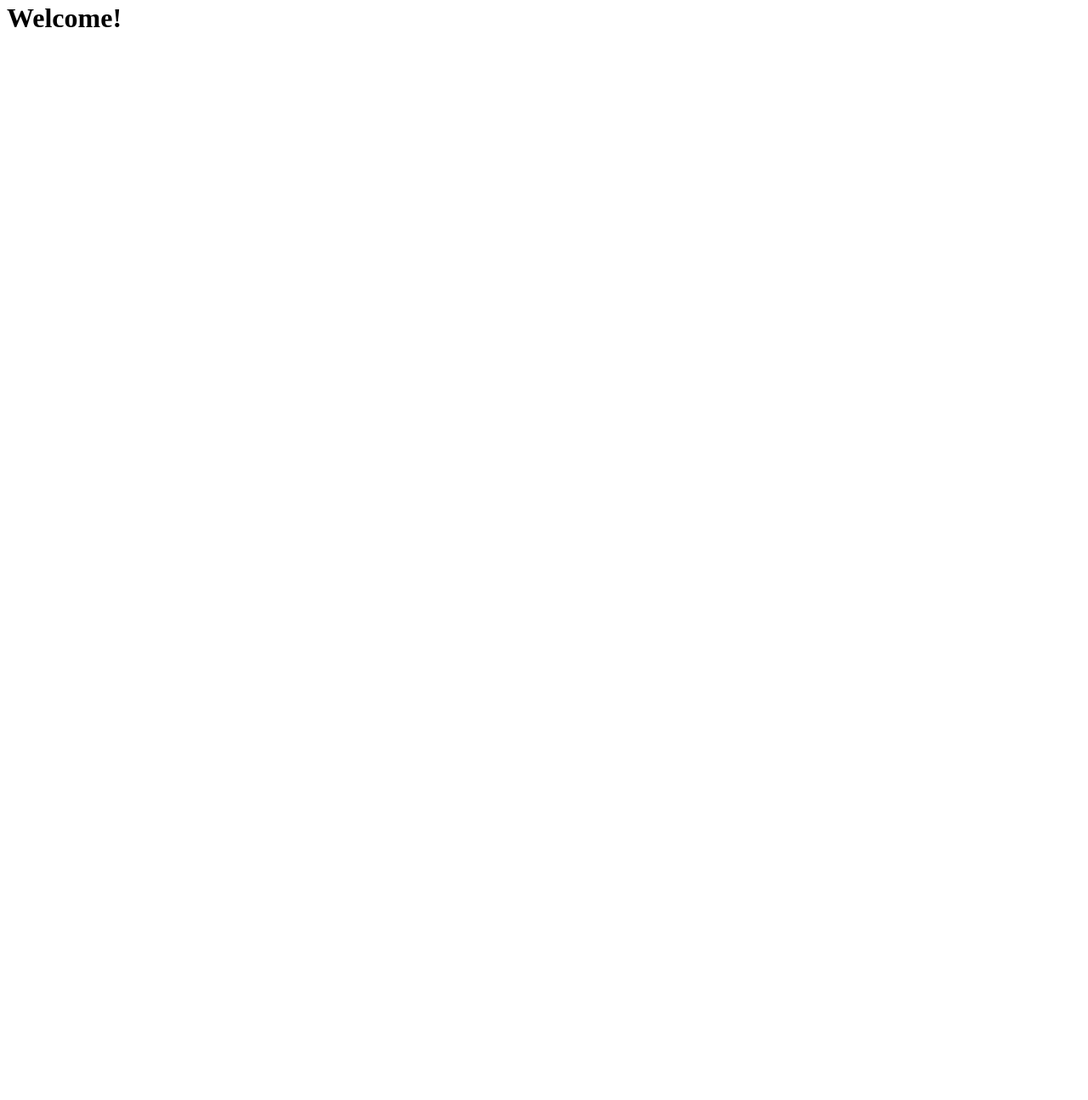
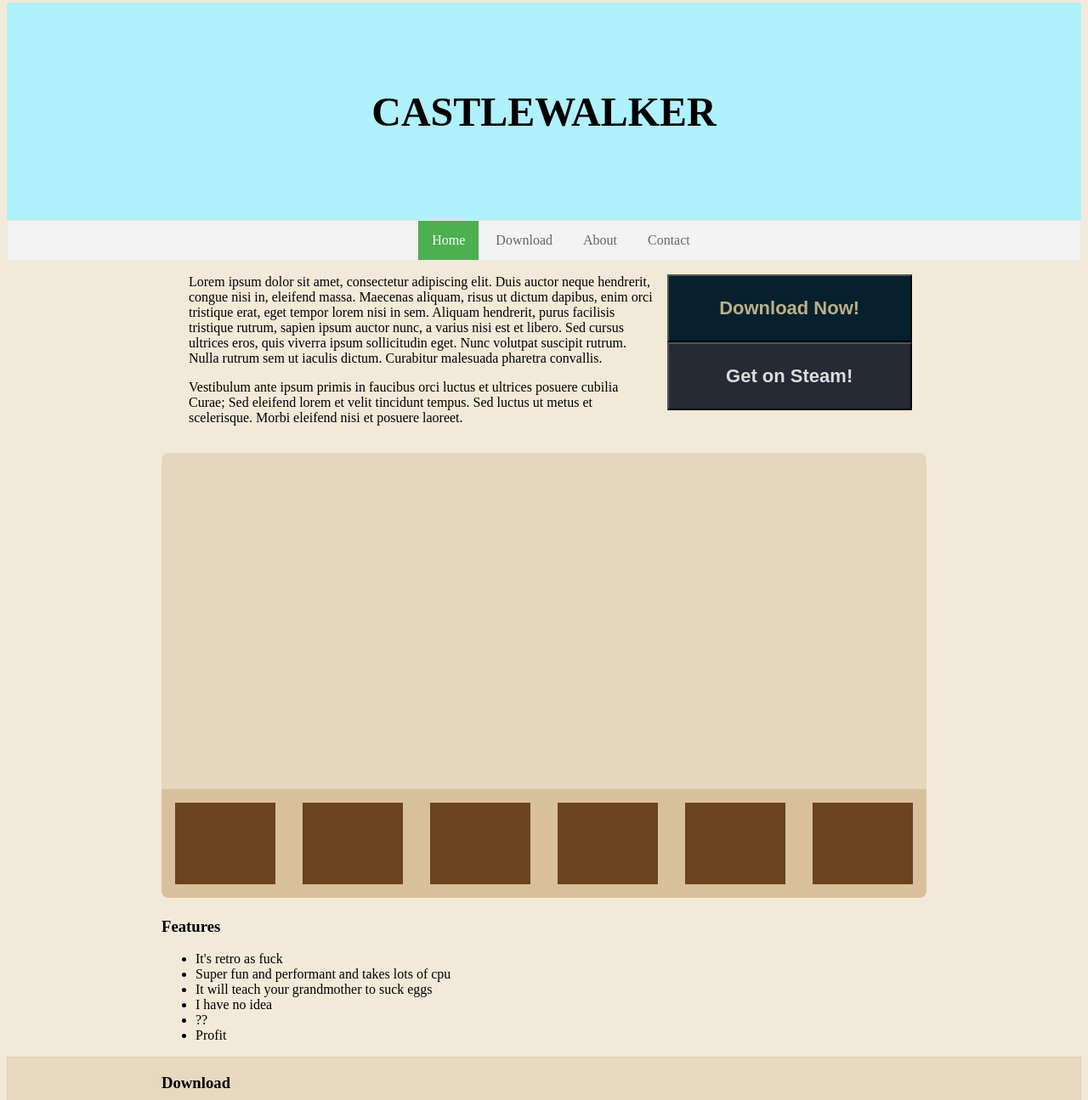
Before and after one commit to tonymichaelhead/castlewalker, a plain HTML site: page index.html in a window 1280 px wide. Shown: the part 5-1300 px from the top of the page at 85% size. Before the commit the page ends 800 px from the top, so only its background shows below. Drawn offline with Linux system fonts and the light colour scheme.

Commit message:
Commit uncommitted changes

```diff
--- a/index.html
+++ b/index.html
@@ -1 +1,134 @@
-<h1>Welcome!</h1>
+<!doctype html>
+
+<html lang="en">
+<head>
+  <meta charset="utf-8">
+
+  <title>Castlewalker: A Dope Retro RPG</title>
+  <meta name="description" content="The HTML5 Herald">
+  <meta name="author" content="SitePoint">
+
+  <link rel="stylesheet" href="styles.css">
+
+</head>
+<body>
+    <!-- Hero -->
+    <div class="hero">
+        <h1 class="title">Castlewalker</h1>
+    </div>
+
+    <!--  Navbar -->
+    <div class="navbar-wrapper">
+      <ul class="navbar">
+        <li class="navbar__item">
+          <a href="#" class="active">Home</a>
+        </li>
+        <li class="navbar__item">
+          <a href="#">Download</a>
+        </li>
+        <li class="navbar__item">
+          <a href="#">About</a>
+        </li>
+        <li class="navbar__item">
+          <a href="#">Contact</a>
+        </li>
+      </ul>
+    </div>
+
+    <div class="content">
+        <div class="main-wrapper">
+            <div class="main-wrapper__content">
+                <p>
+                    Lorem ipsum dolor sit amet, consectetur adipiscing elit. Duis auctor neque hendrerit, congue nisi in, eleifend massa. Maecenas aliquam, risus ut dictum dapibus, enim orci tristique erat, eget tempor lorem nisi in sem. Aliquam hendrerit, purus facilisis tristique rutrum, sapien ipsum auctor nunc, a varius nisi est et libero. Sed cursus ultrices eros, quis viverra ipsum sollicitudin eget. Nunc volutpat suscipit rutrum. Nulla rutrum sem ut iaculis dictum. Curabitur malesuada pharetra convallis.
+                </p>
+                <p>
+                    Vestibulum ante ipsum primis in faucibus orci luctus et ultrices posuere cubilia Curae; Sed eleifend lorem et velit tincidunt tempus. Sed luctus ut metus et scelerisque. Morbi eleifend nisi et posuere laoreet.
+                </p>
+
+            </div>
+            <div class="main-wrapper__buttons">
+                <button class="btn-call btn-call--blue">Download Now!</button>
+                <button class="btn-call btn-call--grey">Get on Steam!</button>
+            </div>
+        </div>
+
+        <!-- Carasol Placeholder -->
+        <div class="carasol">
+            <div class="carasol__content"></div>
+            <div class="carasol__nav">
+               <div class="carasol__thumbnail"></div>
+               <div class="carasol__thumbnail"></div>
+               <div class="carasol__thumbnail"></div>
+               <div class="carasol__thumbnail"></div>
+               <div class="carasol__thumbnail"></div>
+               <div class="carasol__thumbnail"></div>
+            </div>
+        </div>
+
+        <!-- Features Section -->
+        <div>
+             <h3>Features</h3>
+            <ul>
+                <li>It's retro as fuck</li>
+                <li>Super fun and performant and takes lots of cpu</li>
+                <li>It will teach your grandmother to suck eggs</li>
+                <li>I have no idea</li>
+                <li>??</li>
+                <li>Profit</li>
+            </ul>
+        </div>
+    </div>
+
+    <section class="specs">
+        <div class="content">
+            <h3>Download</h3>
+            <p>Lorem ipsum dolor sit amet, consectetur adipiscing elit. Sed et interdum eros. Aenean vulputate purus quam, vel molestie augue vulputate sit amet.</p>
+            <ul class="builds-list">
+                <li class="builds-list__item">
+                    <span class="builds-list__icon">&#x2615;</span>
+                    <a href="#">Windows</a>
+                    <span>409.5 MiB</span>
+                </li>
+                <li class="builds-list__item">
+                    <span class="builds-list__icon">&#x2615;</span>
+                    <a href="#">macOS</a>
+                    <span>409.5 MiB</span>
+                </li>
+                <li class="builds-list__item">
+                    <span class="builds-list__icon">&#x2615;</span>
+                    <a href="#">Source</a>
+                    <span>409.5 MiB</span>
+                </li>
+                <li class="builds-list__item">
+                    <span class="builds-list__icon">&#x2615;</span>
+                    <a href="#">Linux</a>
+                    <span>409.5 MiB</span>
+                </li>
+                <li class="builds-list__item">
+                    <span class="builds-list__icon">&#x2615;</span>
+                    <a href="#">iOS</a>
+                    <span>409.5 MiB</span>
+                </li>
+                <li class="builds-list__item">
+                    <span class="builds-list__icon">&#x2615;</span>
+                    <a href="#">Android</a>
+                    <span>409.5 MiB</span>
+                </li>
+            </ul>
+        </div>
+    </section>
+    <script src="js/scripts.js"></script>
+</body>
+</html>
+
+
+<!DOCTYPE html>
+<html lang="en">
+<head>
+	<meta charset="UTF-8">
+	<title></title>
+</head>
+<body>
+
+</body>
+</html>
--- /dev/null
+++ b/styles.css
@@ -0,0 +1,161 @@
+body {
+  background-color: #f2ead8;
+}
+
+.hero {
+  height: 16rem;
+  display: flex;
+  align-items: center;
+  justify-content: center;
+  background-color: #aff1fd;
+}
+
+.hero h1 {
+  text-transform: uppercase;
+}
+
+.navbar-wrapper {
+  border: 1px solid #e7e7e7;
+  background-color: #f3f3f3;
+}
+
+.navbar {
+  max-width: 900px;
+  list-style-type: none;
+  margin: 0 auto;
+  overflow: hidden;
+  text-align: center;
+}
+
+.navbar .navbar__item {
+  display: inline-block;
+}
+
+.navbar .navbar__item a {
+  display: block;
+  color: #666;
+  text-align: center;
+  padding: 14px 16px;
+  text-decoration: none;
+}
+
+.navbar .navbar__item a:hover:not(.active) {
+  background-color: #ddd;
+}
+
+.navbar .navbar__item a.active {
+  color: white;
+  background-color: #4CAF50;
+}
+
+/* Main Section */
+
+.main-wrapper {
+  display: flex;
+  margin: 1rem;
+}
+
+.main-wrapper__content {
+  width: 66.666%;
+}
+
+.main-wrapper__content p {
+  margin-top: 0;
+  margin-left: 1rem;
+  margin-right: 1rem;
+}
+
+.main-wrapper__buttons {
+  width: 33.333%;
+}
+
+
+.content {
+  max-width: 900px;
+  margin: 0 auto;
+}
+
+.specs {
+    background-color: #e7d9c0;
+    border: 1px solid #e1ceb2;
+}
+
+/* Typography */
+
+.title {
+  text-align: center;
+  font-size: 3rem;
+}
+
+.subtitle {
+  text-align: center;
+  font-size: 2rem;
+}
+
+/* Buttons */
+.btn-call {
+  width: 18rem;
+  height: 5rem;
+  font-size: 22px;
+  font-weight: bold;
+}
+
+.btn-call--blue {
+    background-color: #06202e;
+    color: #bcb088;
+}
+
+.btn-call--grey {
+    background-color: #252a35;
+    color: #dddddd;
+}
+
+/* Carasol Placeholder */
+
+.carasol {
+    height: 33rem;
+}
+
+.carasol .carasol__content {
+    height: 75%;
+    background-color: #e5d7bd;
+    border-radius: 8px 8px 0 0;
+}
+
+.carasol .carasol__nav {
+    background-color: #d9c09d;
+    height: 8rem;
+    border-radius: 0 0 8px 8px;
+    display: flex;
+    justify-content: center;
+}
+
+.carasol .carasol__thumbnail {
+    width: 15%;
+    background-color: #6a431f;
+    margin: 1rem;
+}
+
+.builds-list {
+    display: flex;
+    justify-content: center;
+}
+
+.builds-list__item {
+    display: inline-block;
+    width: 6rem;
+    margin: 12px;
+    text-align: center;
+}
+
+.builds-list .builds-list__icon {
+    font-size: 5.5rem;
+}
+
+.builds-list__item a {
+    font-weight: bold;
+}
+
+.builds-list__item span {
+    display: block;
+}
```
